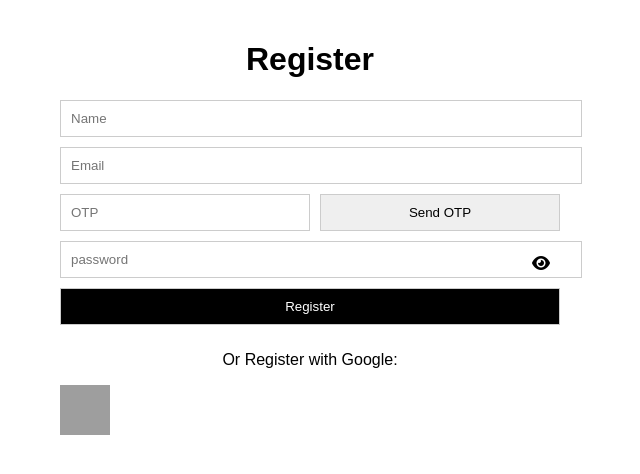
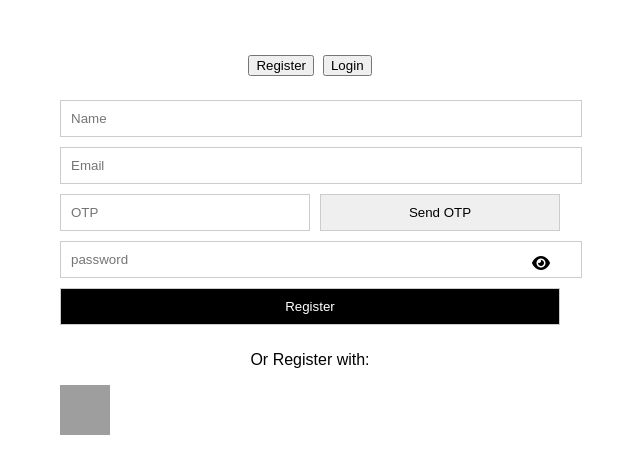
Before and after one commit to dhimanparas20/google-authenticator, a Flask app: page /register/ in a window 1280 px wide. Shown: the top 474 px of the page, without its empty margins (330-970 px from the left). Run offline with Flask 2, Linux system fonts and the light colour scheme; grey boxes are pictures that could not be loaded.

Commit message:
Update register.html

```diff
--- a/templates/register.html
+++ b/templates/register.html
@@ -11,7 +11,7 @@
 </head>
 <body>
   <div class="container">
-    <h1>Register</h1>
+    <h1><a href="/register/"> <button>Register</button> </a><a href="/login/"><button>Login</button></a></h1>
     <form id="registerForm">
       <input id="name" type="text" name="name" placeholder="Name" required>
       <input id="email" type="email" name="email" placeholder="Email" required>
@@ -27,7 +27,7 @@
     </div>
       <input type="submit" value="Register">
     </form>
-    <p>Or Register with Google:</p>
+    <p>Or Register with:</p>
     <a href="/googlelogin/">
       <img src="https://upload.wikimedia.org/wikipedia/commons/thumb/5/53/Google_%22G%22_Logo.svg/1200px-Google_%22G%22_Logo.svg.png"
       alt="Google login"  height="50px" width="50px">
```
